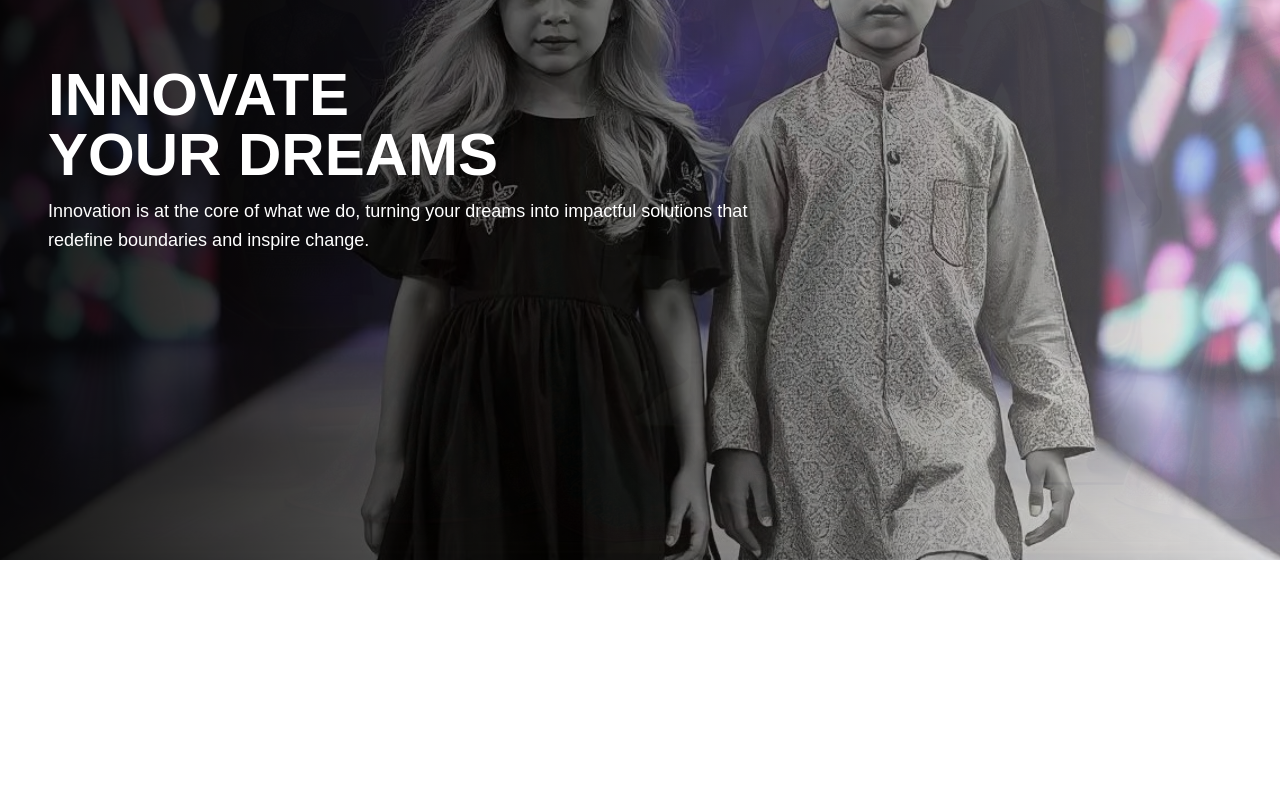
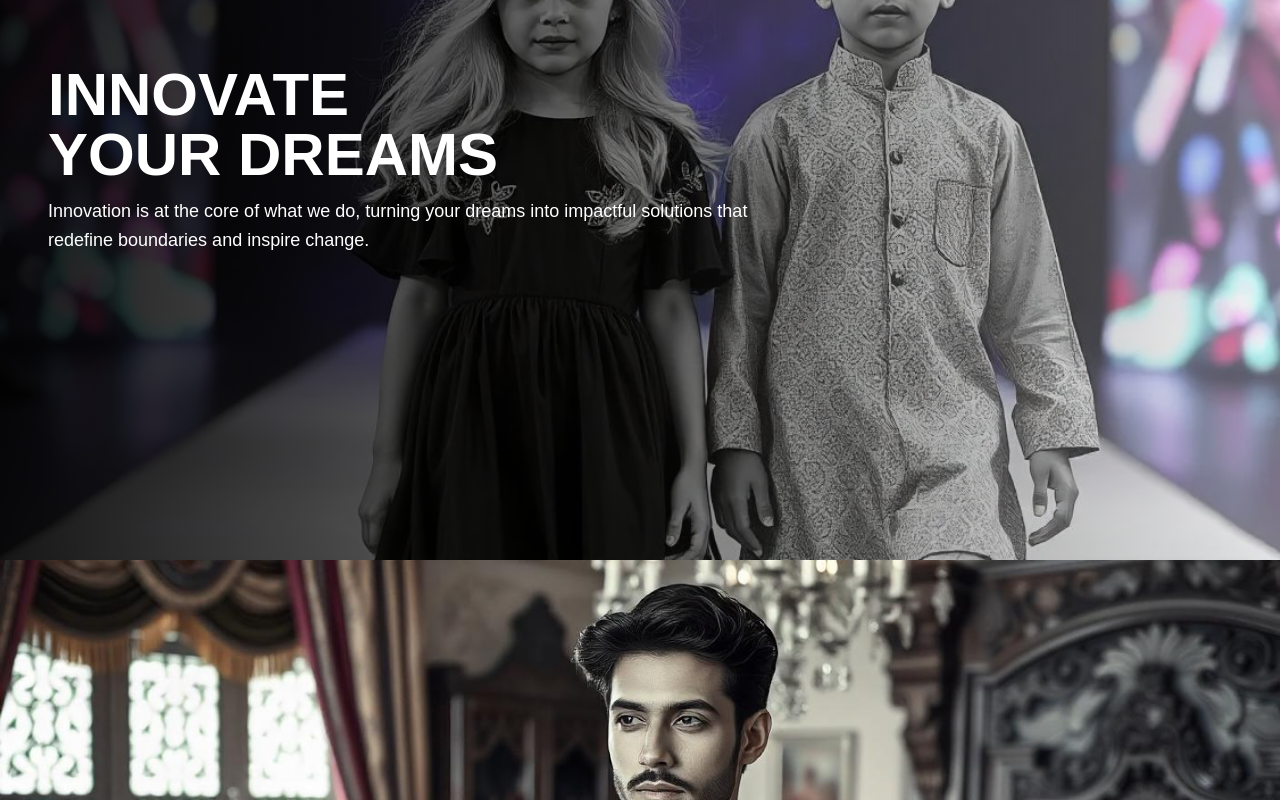
Before and after one commit to Shivam060/konikacreation, a Next.js app: page / in a window 1280 px wide. Shown: the part 240-1040 px from the top of the page. Before the commit the page ends 800 px from the top, so only its background shows below. Built offline with nearby package versions, Linux system fonts and the light colour scheme.

Commit message:
New Changes

```diff
--- a/src/app/HomePage.js
+++ b/src/app/HomePage.js
@@ -1,5 +1,6 @@
 import MainSection from '@/components/MainSection';
 import NavBar from '@/components/NavBar';
+import Top from '@/components/Top';
 import React from 'react'
 
 const HomePage = () => {
@@ -7,6 +8,7 @@ const HomePage = () => {
         <>
             <NavBar />
             <MainSection />
+            <Top />
         </>
     )
 }
--- a/src/components/Top.js
+++ b/src/components/Top.js
@@ -3,7 +3,7 @@ import React from 'react'
 const Top = () => {
     return (
         <>
-            <section className=''>
+            <section className='bg-BG7 bg-no-repeat bg-cover bg-top h-[30vh]'>
                 <div className='max-w-[1400px] mx-auto px-3'>
 
                 </div>
--- a/tailwind.config.mjs
+++ b/tailwind.config.mjs
@@ -18,6 +18,7 @@ export default {
         BG4: "url('/image/main-section/main-3.webp')",
         BG5: "url('/image/main-section/main-4.webp')",
         BG6: "url('/image/main-section/main-5.webp')",
+        BG7: "url('/image/men/mens-1.jpeg')",
       }
     },
   },
```
Also changed, not shown: public/image/men/mens-1.jpeg.
